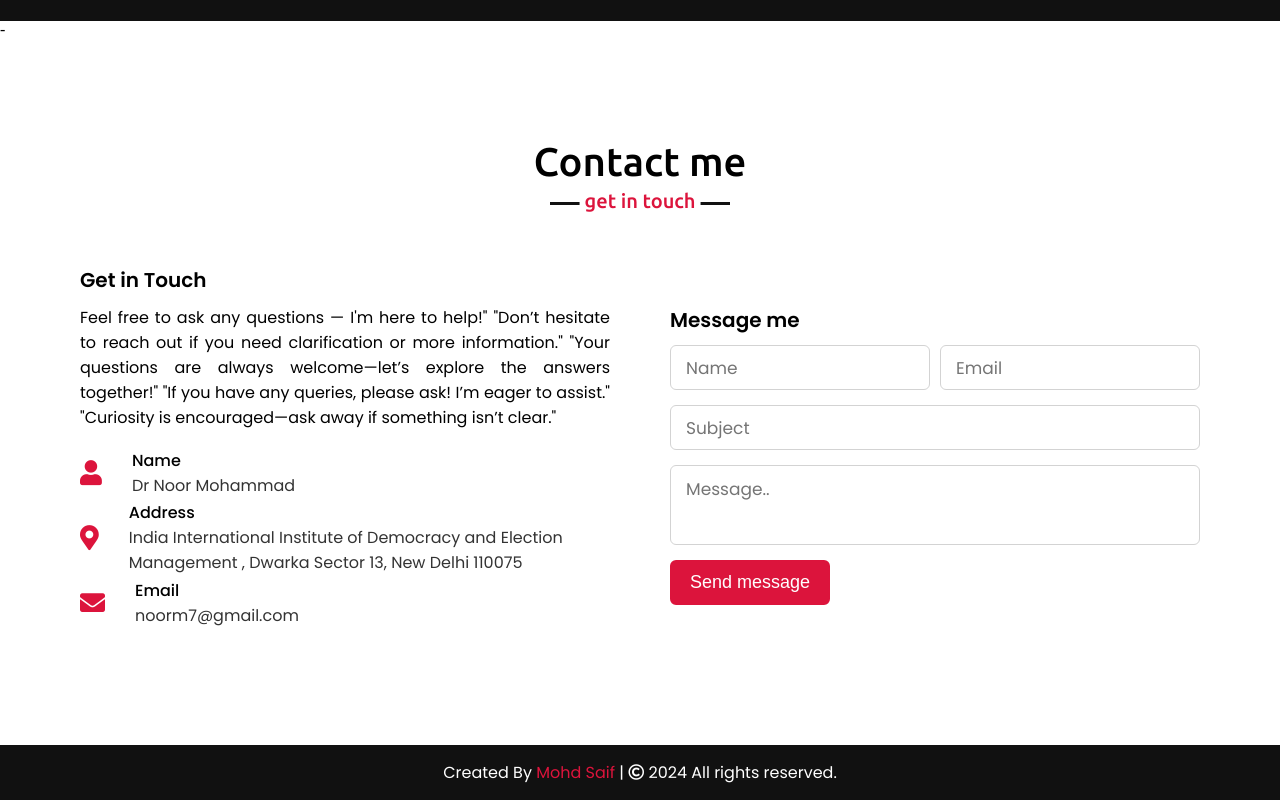
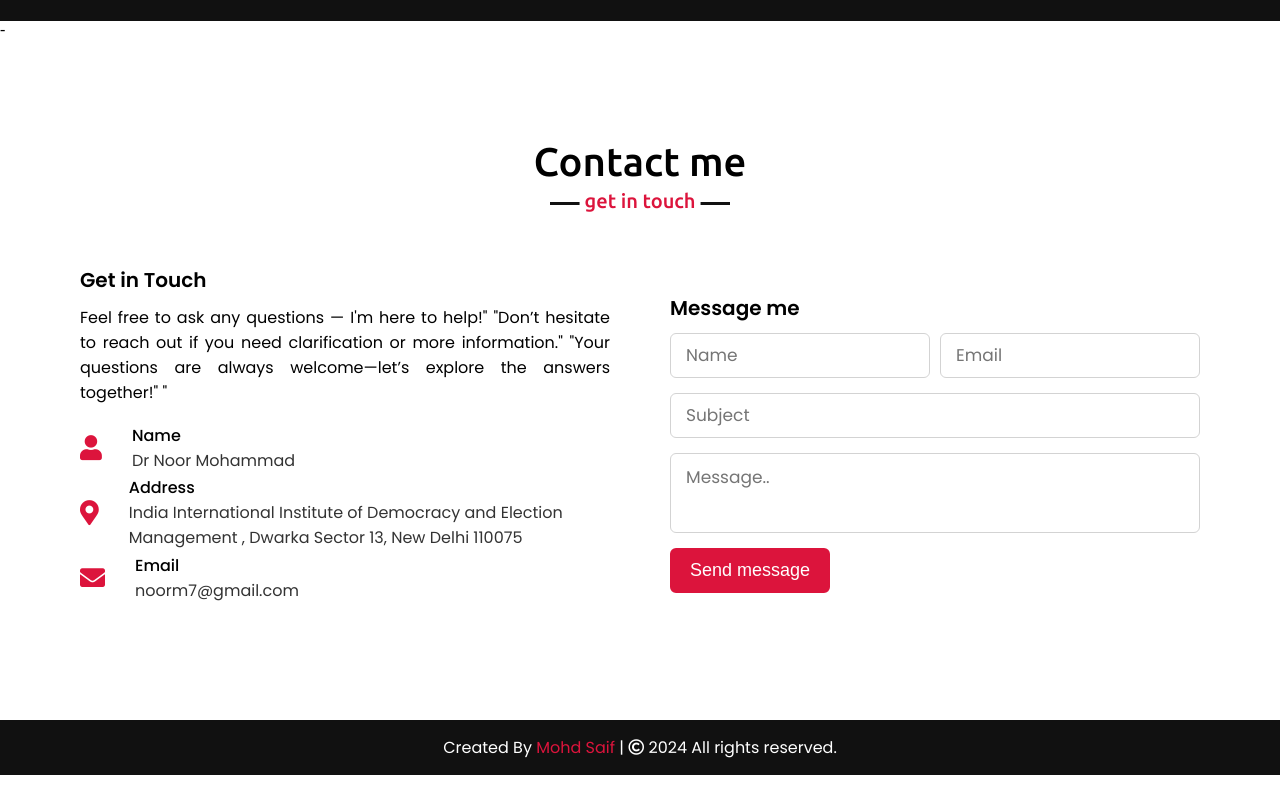
Before and after one commit to mohdsaifms/Abbu-Portfolio, a plain HTML site: page index.html in a window 1280 px wide. Shown: the part 3880-4680 px from the top of the page. After the commit the page ends 4655 px from the top, so only its background shows below. Drawn offline with nearby package versions, Linux system fonts and the light colour scheme.

Commit message:
Update index.html

```diff
--- a/index.html
+++ b/index.html
@@ -225,8 +225,7 @@
                      <p>Feel free to ask any questions — I'm here to help!"
                         "Don’t hesitate to reach out if you need clarification or more information."
                         "Your questions are always welcome—let’s explore the answers together!"
-                        "If you have any queries, please ask! I’m eager to assist."
-                         "Curiosity is encouraged—ask away if something isn’t clear."</p>
+                       "</p>
                     <div class="icons">
                         <div class="row">
                             <i class="fas fa-user"></i>
```
